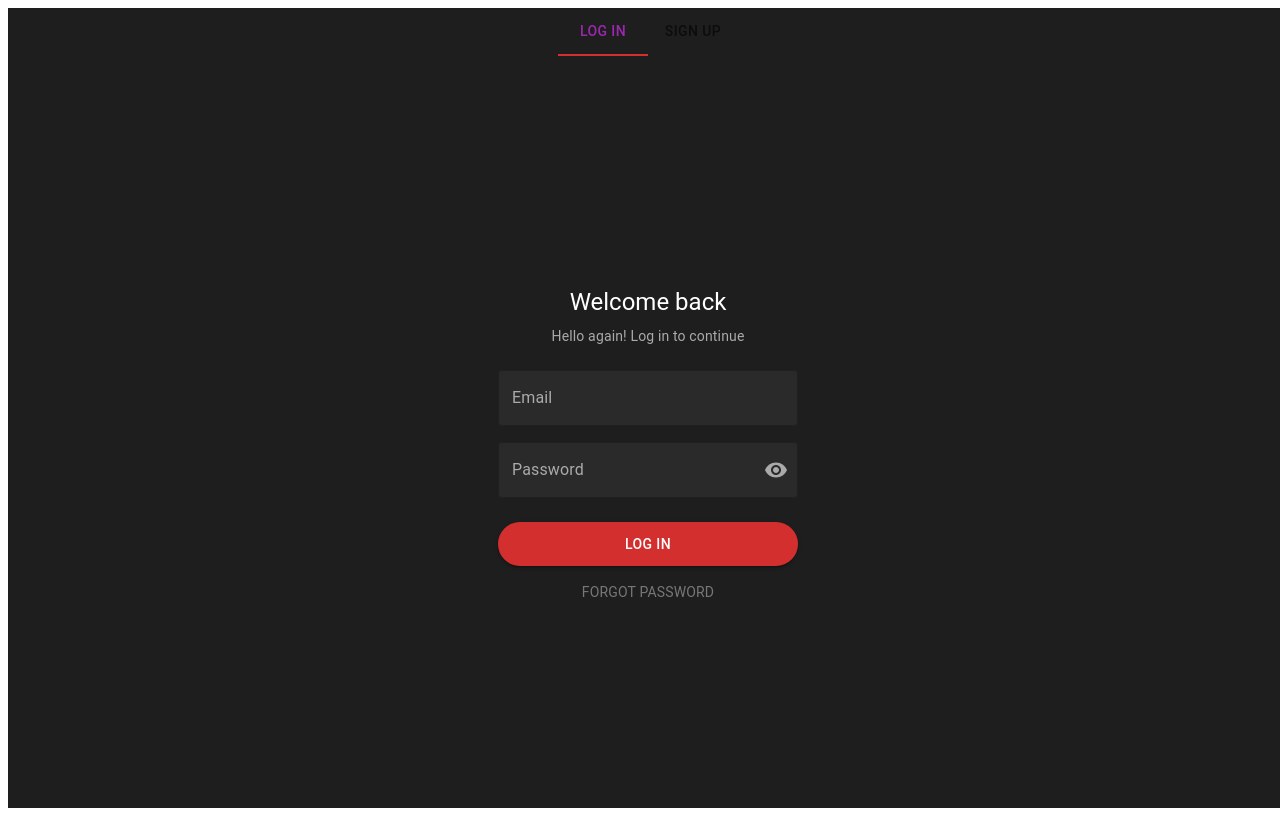
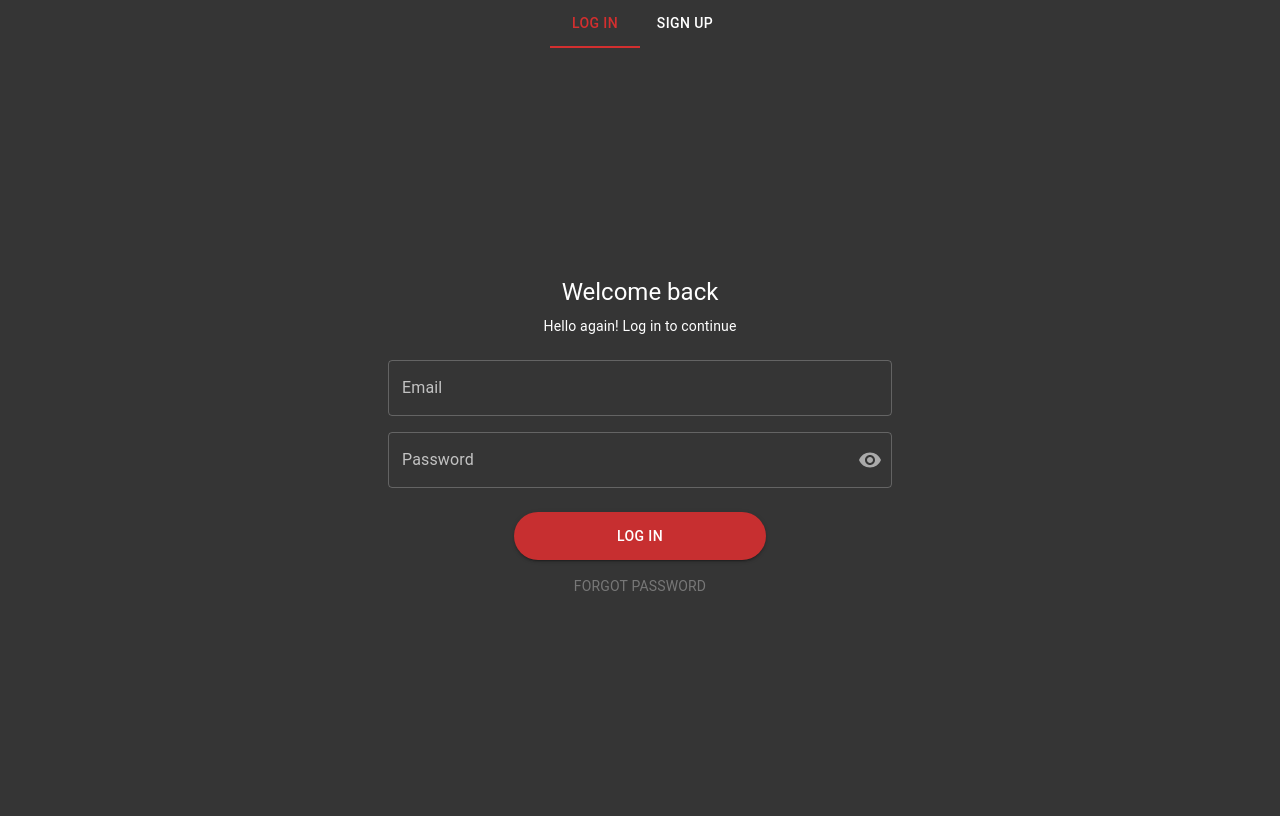
Before and after one commit to voronovanasta/cv-Shabanovich-Voronova, a React (Vite) app: page /auth/login in a window 1280 px wide. Built offline with nearby package versions, Linux system fonts and the light colour scheme.

Commit message:
feat: add theme provider

```diff
--- a/package.json
+++ b/package.json
@@ -56,6 +56,7 @@
     "react-i18next": "^15.6.0",
     "react-router": "^7.6.3",
     "react-router-dom": "^7.6.3",
+    "sass-embedded": "^1.89.2",
     "typescript": "~5.8.3",
     "typescript-eslint": "^8.34.1",
     "vite": "^7.0.0",
--- a/src/app/App.tsx
+++ b/src/app/App.tsx
@@ -2,10 +2,14 @@
 import { RouterProvider } from 'react-router-dom';
 import { router } from './router/config';
 import { QueryProvider } from './providers/QueryProvider';
+import { ThemeProvider } from './providers/ThemeProvider';
+import '../shared/styles/variables.css';
 
 const App = () => (
   <QueryProvider>
-    <RouterProvider router={router} />
+    <ThemeProvider>
+      <RouterProvider router={router} />
+    </ThemeProvider>
     {/* // TODO <Suspense fallback={<div>Загрузка...</div>}></Suspense> */}
   </QueryProvider>
 );
--- /dev/null
+++ b/src/app/providers/ThemeProvider.tsx
@@ -0,0 +1,13 @@
+import { ThemeProvider as MuiThemeProvider, CssBaseline } from '@mui/material';
+import { createAppTheme } from '../../shared/theme';
+
+export const ThemeProvider = ({ children }: { children: React.ReactNode }) => {
+  const theme = createAppTheme('dark'); // or use state/context for dynamic mode
+
+  return (
+    <MuiThemeProvider theme={theme}>
+      <CssBaseline />
+      {children}
+    </MuiThemeProvider>
+  );
+};
--- a/src/features/auth/ui/ForgotPasswordForm.tsx
+++ b/src/features/auth/ui/ForgotPasswordForm.tsx
@@ -1,11 +1,11 @@
-import { Typography, TextField, Button, Paper } from '@mui/material';
+import { Typography, TextField, Button, Paper, Link } from '@mui/material';
 import { useForm, Controller } from 'react-hook-form';
 import { zodResolver } from '@hookform/resolvers/zod';
 import {
   forgotPasswordSchema,
   type ForgotPasswordValues,
 } from '../model/validation/forgotPassword.schema.ts';
-import { Link, useNavigate } from 'react-router-dom';
+import { Link as RouterLink, useNavigate } from 'react-router-dom';
 
 export function ForgotPasswordForm() {
   const {
@@ -23,11 +23,11 @@ export function ForgotPasswordForm() {
   };
 
   return (
-    <Paper sx={{ p: 4, backgroundColor: 'inherit', width: '100%' }}>
-      <Typography variant='h5' align='center' sx={{ color: '#fff', mb: 1 }}>
+    <Paper sx={{ p: 4, width: '100%' }}>
+      <Typography variant='h5' align='center' sx={{ mb: 1 }}>
         Forgot password
       </Typography>
-      <Typography variant='body2' align='center' sx={{ color: '#ccc', mb: 3 }}>
+      <Typography variant='body2' align='center' sx={{ mb: 3 }}>
         We will send you an email with further instructions
       </Typography>
 
@@ -43,10 +43,9 @@ export function ForgotPasswordForm() {
               variant='outlined'
               error={!!errors.email}
               helperText={errors.email?.message}
-              InputLabelProps={{ style: { color: '#aaa' } }}
+              autoComplete='username'
               InputProps={{ style: { color: '#fff' } }}
               sx={{
-                backgroundColor: '#2a2a2a',
                 borderRadius: 1,
                 mb: 3,
               }}
@@ -57,24 +56,22 @@ export function ForgotPasswordForm() {
         <Button
           type='submit'
           variant='contained'
-          fullWidth
           sx={{
+            width: '50%',
+            mx: 'auto',
+            display: 'block',
             py: 1.2,
             borderRadius: 10,
-            backgroundColor: '#d32f2f',
-            color: '#fff',
             mb: 1,
-            '&:hover': {
-              backgroundColor: '#b71c1c',
-            },
           }}
         >
           RESET PASSWORD
         </Button>
-
-        <Button variant='text' fullWidth sx={{ color: '#777' }} component={Link} to='/auth/login'>
-          CANCEL
-        </Button>
+        <Typography variant='body2' align='center'>
+          <Link component={RouterLink} to='/auth/login' underline='hover' sx={{ color: '#777' }}>
+            CANCEL
+          </Link>
+        </Typography>
       </form>
     </Paper>
   );
--- a/src/features/auth/ui/LoginForm.tsx
+++ b/src/features/auth/ui/LoginForm.tsx
@@ -41,11 +41,11 @@ export default function LoginForm() {
   };
 
   return (
-    <Paper sx={{ p: 3, backgroundColor: 'transparent', boxShadow: 'none' }}>
-      <Typography variant='h5' sx={{ color: '#fff', textAlign: 'center', mb: 1 }}>
+    <Paper sx={{ p: 3, width: '100%' }}>
+      <Typography variant='h5' sx={{ textAlign: 'center', mb: 1 }}>
         Welcome back
       </Typography>
-      <Typography variant='body2' sx={{ color: '#aaa', textAlign: 'center', mb: 3 }}>
+      <Typography variant='body2' sx={{ textAlign: 'center', mb: 3 }}>
         Hello again! Log in to continue
       </Typography>
 
@@ -62,9 +62,9 @@ export default function LoginForm() {
               label='Email'
               error={!!errors.email}
               helperText={errors.email?.message}
-              InputLabelProps={{ style: { color: '#aaa' } }}
+              autoComplete='username'
               InputProps={{ style: { color: '#fff' } }}
-              sx={{ mb: 2, backgroundColor: '#2a2a2a', borderRadius: 1 }}
+              sx={{ mb: 2, borderRadius: 1 }}
             />
           )}
         />
@@ -82,8 +82,9 @@ export default function LoginForm() {
               type={showPassword ? 'text' : 'password'}
               error={!!errors.password}
               helperText={errors.password?.message}
-              InputLabelProps={{ style: { color: '#aaa' } }}
-              InputProps={{
+              autoComplete='current-password'
+              slotProps={{
+                input: {
                   style: { color: '#fff' },
                   endAdornment: (
                     <InputAdornment position='end'>
@@ -96,31 +97,29 @@ export default function LoginForm() {
                       </IconButton>
                     </InputAdornment>
                   ),
+                },
               }}
-              sx={{ mb: 3, backgroundColor: '#2a2a2a', borderRadius: 1 }}
+              sx={{ mb: 3, borderRadius: 1 }}
             />
           )}
         />
 
         <Button
           type='submit'
-          fullWidth
           variant='contained'
           sx={{
-            backgroundColor: '#d32f2f',
-            color: '#fff',
+            width: '50%',
+            mx: 'auto',
+            display: 'block',
             borderRadius: 10,
             py: 1.2,
             mb: 2,
-            '&:hover': {
-              backgroundColor: '#b71c1c',
-            },
           }}
         >
           LOG IN
         </Button>
 
-        <Typography variant='body2' align='center' sx={{ color: '#777' }}>
+        <Typography variant='body2' align='center'>
           <Link
             component={RouterLink}
             to='/forgotpassword'
--- a/src/pages/auth/forgot-password/index.tsx
+++ b/src/pages/auth/forgot-password/index.tsx
@@ -6,7 +6,6 @@ export default function ForgotPasswordPage() {
     <Box
       sx={{
         height: '100vh',
-        backgroundColor: '#1e1e1e',
         display: 'flex',
         justifyContent: 'center',
         alignItems: 'center',
--- /dev/null
+++ b/src/shared/styles/variables.css
@@ -0,0 +1,13 @@
+:root {
+  --color-primary: #c63031;
+  --color-primary-light: #d95557;
+  --color-primary-dark: #b71c1c;
+
+  --color-secondary: #767676;
+
+  --color-text-main: #ffffff;
+  --color-text-muted: #aaa;
+
+  --color-background-dark: #353535;
+  --color-background-light: #ffffff;
+}
--- /dev/null
+++ b/src/shared/theme/create-app-theme.ts
@@ -0,0 +1,73 @@
+import { createTheme } from '@mui/material';
+
+export const createAppTheme = (mode: 'dark' | 'light') => {
+  const backgroundColor = mode === 'dark' ? '#353535' : '#ffffff';
+
+  return createTheme({
+    cssVariables: true,
+    palette: {
+      mode: mode,
+      primary: {
+        main: '#c72f30',
+        light: '#d95557',
+        dark: '#b71c1c',
+      },
+      secondary: {
+        main: '#767676',
+      },
+      background: {
+        default: backgroundColor,
+      },
+    },
+    components: {
+      MuiCssBaseline: {
+        styleOverrides: {
+          body: { backgroundColor },
+        },
+      },
+      MuiButton: {
+        styleOverrides: {
+          root: {
+            borderRadius: 40,
+            textTransform: 'uppercase',
+            height: 48,
+            color: '#ffffff',
+          },
+        },
+      },
+      MuiTypography: {
+        styleOverrides: {
+          root: {
+            color: '#ffffff',
+          },
+        },
+      },
+      MuiPaper: {
+        styleOverrides: {
+          root: {
+            backgroundColor: 'transparent',
+            backgroundImage: 'none',
+            boxShadow: 'none',
+          },
+        },
+      },
+      MuiTabs: {
+        styleOverrides: {
+          indicator: {
+            backgroundColor: '#d32f2f',
+          },
+        },
+      },
+      MuiTab: {
+        styleOverrides: {
+          root: {
+            color: '#ffffff',
+            '&.Mui-selected': {
+              color: '#d32f2f',
+            },
+          },
+        },
+      },
+    },
+  });
+};
--- /dev/null
+++ b/src/shared/theme/index.ts
@@ -0,0 +1 @@
+export * from './create-app-theme';
--- a/src/widgets/auth-layout/ui.tsx
+++ b/src/widgets/auth-layout/ui.tsx
@@ -9,7 +9,6 @@ export default function AuthLayout() {
       sx={{
         minHeight: '100vh',
         width: '100vw',
-        backgroundColor: '#1e1e1e',
         display: 'flex',
         flexDirection: 'column',
         justifyContent: 'center',
@@ -17,7 +16,6 @@ export default function AuthLayout() {
       }}
     >
       <Container
-        maxWidth='xs'
         sx={{
           display: 'flex',
           flexDirection: 'column',
@@ -27,15 +25,9 @@ export default function AuthLayout() {
       >
         <Tabs
           value={currentTab}
-          // onChange={(_, newValue) => setTab(newValue)}
-          textColor='secondary'
-          indicatorColor='secondary'
           centered
           sx={{
-            color: '#fff',
             mb: 3,
-            '& .MuiTabs-indicator': { backgroundColor: '#d32f2f' },
-            '& .Mui-selected': { color: '#d32f2f' },
           }}
         >
           <Tab label='LOG IN' component={Link} to='/auth/login' />
@@ -50,7 +42,7 @@ export default function AuthLayout() {
             width: '100%',
           }}
         >
-          <Container maxWidth='xs'>
+          <Container maxWidth='sm'>
             <Outlet />
           </Container>
         </Box>
```
Also changed, not shown: src/features/auth/ui/RegisterForm.tsx (+11 -14 lines), 1 other file (tests, documents, lock files or other folders). Lines whose indentation alone changed are shown as unchanged.
